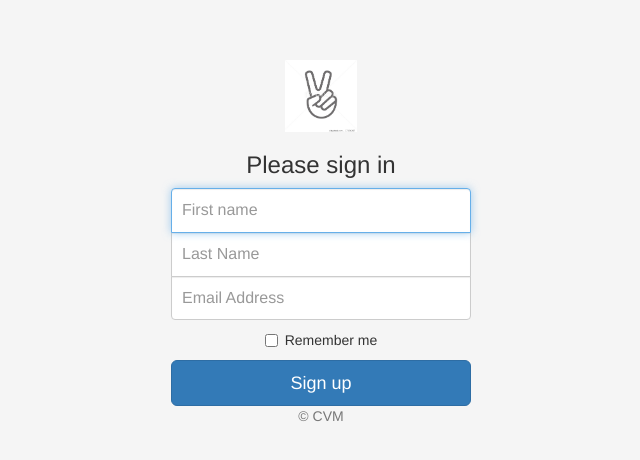
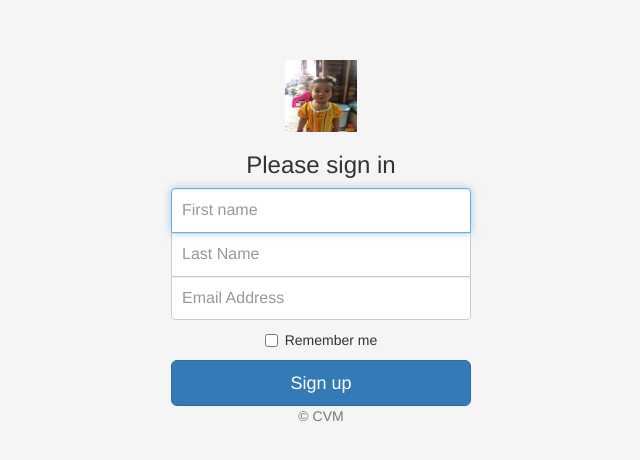
Before and after one commit to vchea/signup-subscription, a website: page signup.html in a window 1280 px wide. Shown: the part 152-612 px from the top of the page, without its empty margins (319-959 px from the left). Drawn offline with nearby package versions, Linux system fonts and the light colour scheme.

Commit message:
change image

```diff
--- a/signup.html
+++ b/signup.html
@@ -44,7 +44,7 @@
   </head>
   <body class="text-center">
     <form action ="/" class="form-signin" method = "POST">
-  <img class="mb-4" src="image/v.jpg" alt="" width="72" height="72">
+  <img class="mb-4" src="image/bleap.jpg" alt="" width="72" height="72">
   <h1 class="h3 mb-3 font-weight-normal">Please sign in</h1>
 
 
```
Also changed, not shown: public/image/bleap.jpg (added).
